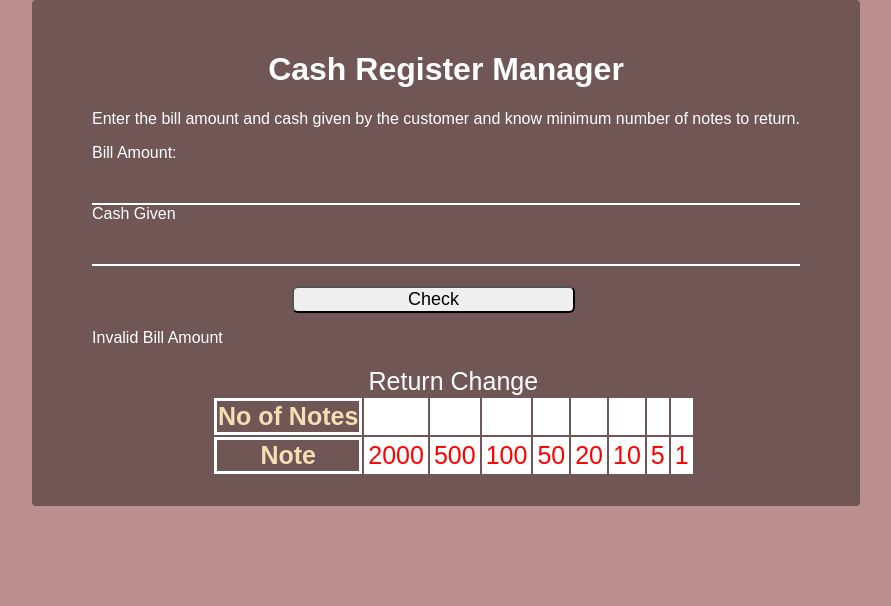
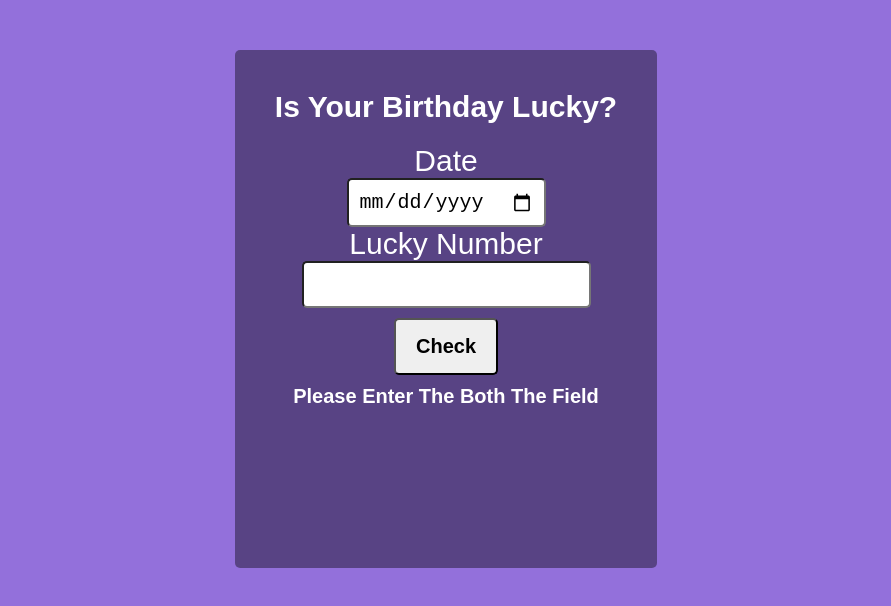
Before and after one commit to Rushikesh222/Cash-Register, a plain HTML site: page index.html in a window 1280 px wide. Both pictures are taken after a click on the button "Check". Shown: the whole page, without its empty margins (194-1085 px from the left). Drawn offline with Linux system fonts and the light colour scheme; a web font is replaced by a local one.

Commit message:
css completed

```diff
--- a/app.js
+++ b/app.js
@@ -1,42 +1,31 @@
-const billAmount = document.querySelector("#bill-amount");
-const cashGiven = document.querySelector("#cash-given");
-const checkBtn = document.querySelector("#check-btn");
-const errorMessage = document.querySelector("#error-message");
-const noOfNotes = document.querySelectorAll(".no-of-notes");
-const availableNotes = [2000, 500, 100, 50, 20, 10, 5, 1];
-checkBtn.addEventListener("click", function calidedateBillAndCashAmount() {
-  hidemessage();
+const BillAmount = document.querySelector("#billAmount");
+const dateOfBirth = document.querySelector(".date-of-birth");
+const btnCheck = document.querySelector("#check-number");
+const LuckyNumber = document.querySelector(".lucky-number");
+const Message = document.querySelector(".Message");
 
-  if (billAmount.value > 0) {
-    //12
-    if (cashGiven.value > billAmount.value) {
-      //2022>12 // true
-      const amountTobeReturned = cashGiven.value - billAmount.value; //2022-12=2010
-      calculateChange(amountTobeReturned);
-    } else {
-      showMessage("Do you wanna wash plates?");
-    }
+function compareValues(sum, luckyNumber) {
+  if (sum % luckyNumber === 0) {
+    Message.innerText = "your birthday date is lucky";
   } else {
-    showMessage("Invalid Bill Amount");
-  }
-});
-function calculateChange(amountTobeReturned) {
-  //2010
-  //go over all the avilable
-  for (let i = 0; i < availableNotes.length; i++) {
-    // no of notes need for the denomination
-    const numberOfNotes = Math.trunc(amountTobeReturned / availableNotes[i]);
-    //2010 /2000 = 1 || 10 - 500 = 0
-    //amount left after calculating in the number of notes needed
-    amountTobeReturned %= availableNotes[i]; //2010 % 2000 = 10 || 10% 500 =10
-    // updateing  the no of notes in the table for the current amount
-    noOfNotes[i].innerText = numberOfNotes;
+    Message.innerText = "your birthday date is not lucky";
   }
 }
-function hidemessage() {
-  errorMessage.style.display = "none";
+function checkBirthdateIsLucky() {
+  const dob = dateOfBirth.value;
+  const sum = calculateSum(dob);
+  if (sum && dob) {
+    compareValues(sum, LuckyNumber.value);
+  }
+  Message.innerText = "please enter the both the field";
 }
-function showMessage(msg) {
-  errorMessage.style.display = "block";
-  errorMessage.innerText = msg;
+function calculateSum(dob) {
+  dob = dob.replaceAll("-", "");
+  sum = 0;
+  for (let index = 0; index < dob.length; index++) {
+    sum = sum + Number(dob.charAt(index));
+  }
+  return sum;
 }
+
+btnCheck.addEventListener("click", checkBirthdateIsLucky);
--- a/index.html
+++ b/index.html
@@ -9,44 +9,13 @@
   </head>
   <body>
     <div class="container">
-      <h1 class="Heading">Cash Register Manager</h1>
-      <p class="description">
-        Enter the bill amount and cash given by the customer and know minimum
-        number of notes to return.
-      </p>
-      <label for="bill-amount">Bill Amount:</label>
-      <input id="bill-amount" type="text" />
-      <label for="cash-given">Cash Given</label>
-      <input id="cash-given" type="text" />
-      <button id="check-btn">Check</button>
-      <p id="error-message"></p>
-      <table class="change-table">
-        <caption>
-          Return Change
-        </caption>
-        <tr>
-          <th>No of Notes</th>
-          <td class="no-of-notes"></td>
-          <td class="no-of-notes"></td>
-          <td class="no-of-notes"></td>
-          <td class="no-of-notes"></td>
-          <td class="no-of-notes"></td>
-          <td class="no-of-notes"></td>
-          <td class="no-of-notes"></td>
-          <td class="no-of-notes"></td>
-        </tr>
-        <tr>
-          <th>Note</th>
-          <td>2000</td>
-          <td>500</td>
-          <td>100</td>
-          <td>50</td>
-          <td>20</td>
-          <td>10</td>
-          <td>5</td>
-          <td>1</td>
-        </tr>
-      </table>
+      <h1 class="heading">Is your birthday lucky?</h1>
+      <label for="date-of-birth">date</label>
+      <input type="date" class="date-of-birth" />
+      <label for="lucky-number">lucky number</label>
+      <input type="number" class="lucky-number" />
+      <button id="check-number">Check</button>
+      <div class="Message"></div>
     </div>
     <script src="./app.js"></script>
   </body>
--- a/style.css
+++ b/style.css
@@ -3,7 +3,7 @@
   box-sizing: border-box;
 }
 body {
-  background-color: rosybrown;
+  background-color: mediumpurple;
   color: white;
   font-family: "Muli", sans-serif;
   display: flex;
@@ -13,59 +13,40 @@ body {
   flex-direction: column;
   margin: 0;
 }
-
 .container {
+  margin-top: 50px;
   background-color: rgba(0, 0, 0, 0.4);
-  display: block;
-  padding: 30px 60px;
-  border-radius: 4px;
+  display: flex;
+  flex-direction: column;
+  align-items: center;
+  padding: 20px 40px;
+  padding-bottom: 10rem;
+  border-radius: 5px;
 }
-.Heading {
-  text-align: center;
+.heading {
+  text-transform: capitalize;
+  font-size: 30px;
 }
-.change-table {
-  text-align: center;
+.container label {
+  font-size: 30px;
+  text-transform: capitalize;
 }
-#bill-amount {
-  background-color: transparent;
-  border: 0;
-  border-bottom: 2px #fff solid;
-  display: block;
-  width: 100%;
-  padding: 10px 0;
-  font-size: 18px;
-  color: white;
+.container input {
+  padding: 10px 10px;
+  font-size: 20px;
+  border-radius: 5px;
 }
-#cash-given {
-  background-color: transparent;
-  border: 0;
-  border-bottom: 2px #fff solid;
-  display: block;
-  width: 100%;
-  padding: 10px 0;
-  font-size: 18px;
-  color: white;
+#check-number {
+  text-transform: capitalize;
+  margin-top: 10px;
+  padding: 15px 20px;
+  border-radius: 5px;
+  font-size: 20px;
+  font-weight: bold;
 }
-#check-btn {
-  background-color: wheats;
-  border-radius: 6px;
-  display: block;
-  margin-top: 20px;
-  margin-left: 200px;
-  width: 40%;
-  font-size: 18px;
+.Message {
+  margin-top: 10px;
+  font-size: 20px;
+  text-transform: capitalize;
+  font-weight: bold;
 }
-.change-table {
-  font-size: 25px;
-  margin-top: 20px;
-  margin-left: 120px;
-}
-.change-table td {
-  background-color: #fff;
-  color: red;
-  border: 3px solid white;
-}
-.change-table th {
-  color: wheat;
-  border: 3px solid white;
-}
```
